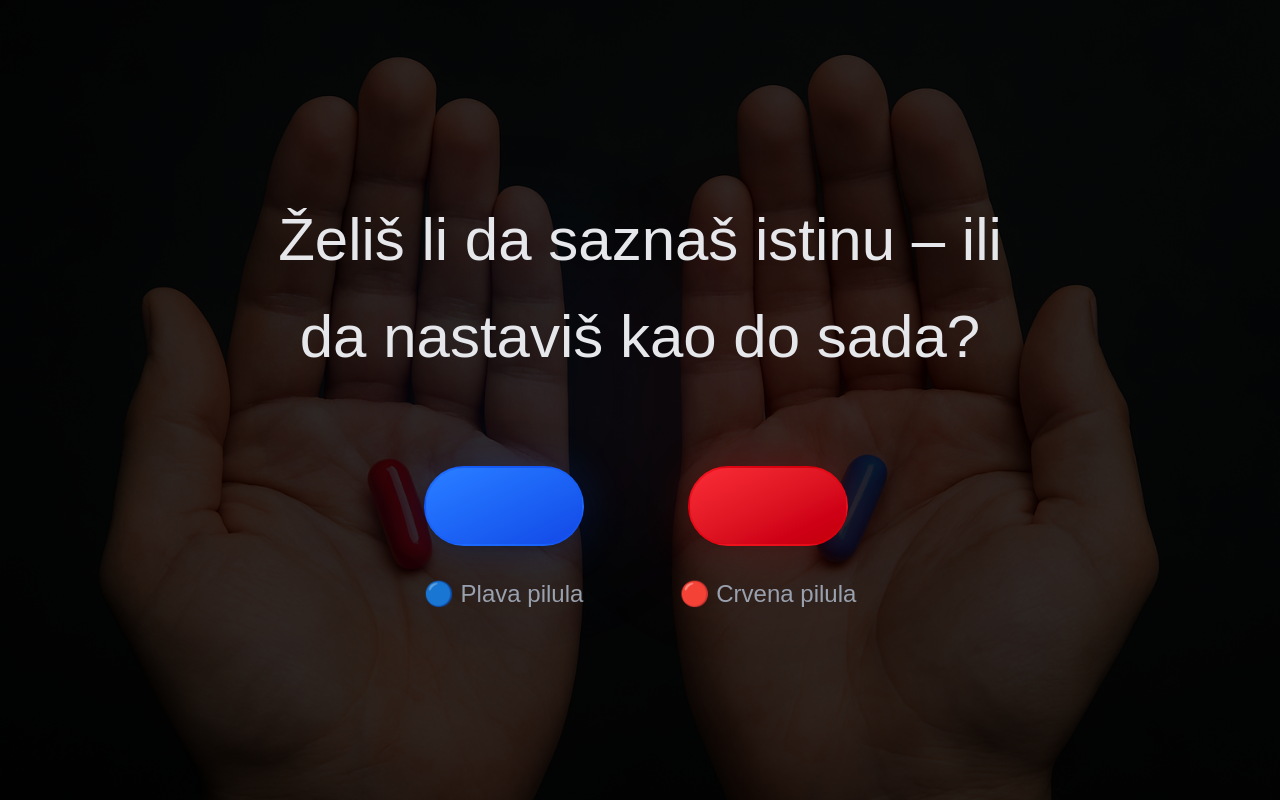
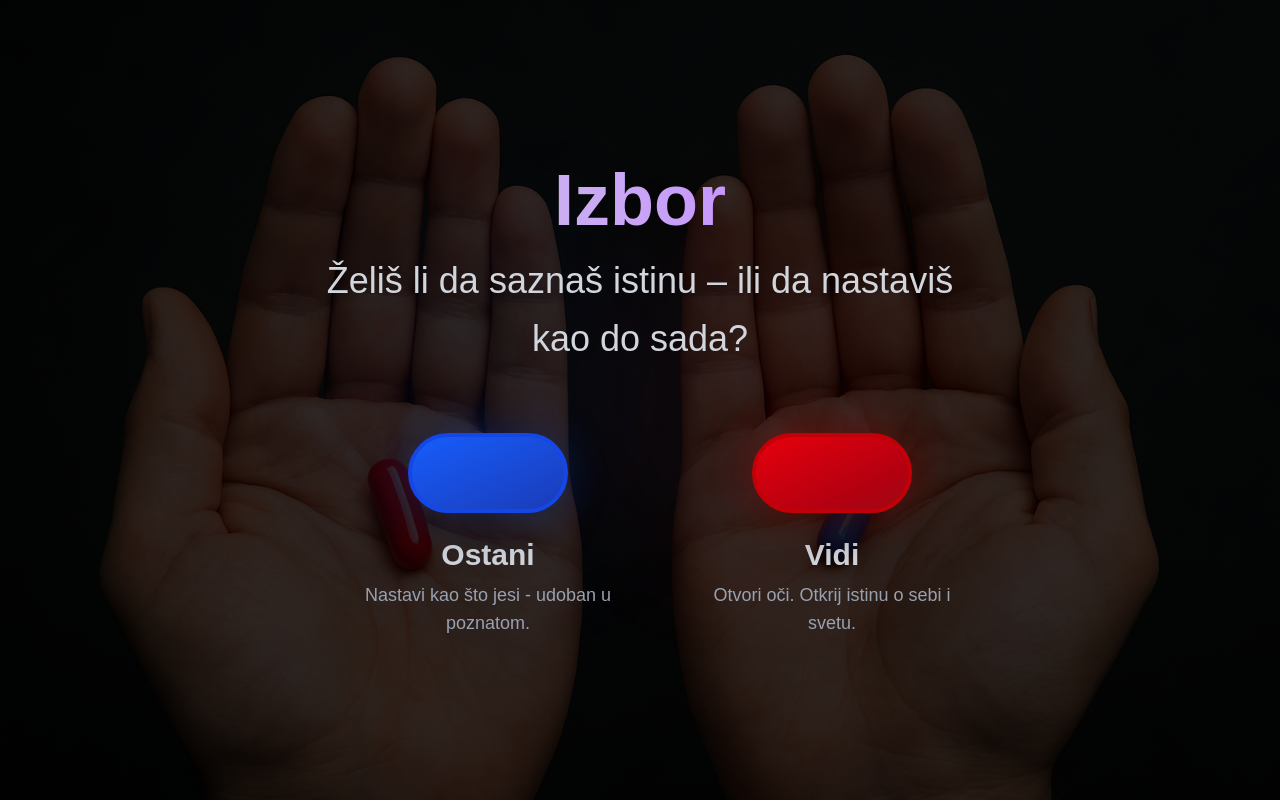
Before and after one commit to nikolabulatovic/novisajt, a Next.js app: page / in a window 1280 px wide. Built offline with nearby package versions, Linux system fonts and the light colour scheme.

Commit message:
update ChoiceStage to bring back some of the old elements

```diff
--- a/components/ChoiceStage.tsx
+++ b/components/ChoiceStage.tsx
@@ -40,59 +40,67 @@ export default function ChoiceStage({ onPillChoice }: ChoiceStageProps) {
         <div className='absolute bottom-1/4 right-1/4 w-96 h-96 bg-red-500/5 rounded-full blur-3xl animate-pulse delay-1000' />
       </div>
 
-      <div className='relative z-10 max-w-4xl mx-auto text-center space-y-16'>
-        {/* Centrirano pitanje - bez objašnjenja */}
-        <div className='space-y-8'>
-          <h1 className='text-4xl md:text-6xl font-light text-gray-200 leading-relaxed max-w-3xl mx-auto'>
+      <div className='relative z-10 max-w-4xl mx-auto text-center space-y-12 animate-fade-in'>
+        <div className='space-y-6'>
+          <h1 className='text-5xl md:text-7xl font-bold mb-4 bg-gradient-to-r from-gray-300 via-purple-400 to-gray-300 bg-clip-text text-transparent animate-gradient'>
+            Izbor
+          </h1>
+          <h2 className='text-2xl md:text-4xl text-gray-300 max-w-2xl mx-auto leading-relaxed'>
             Želiš li da saznaš istinu – ili da nastaviš kao do sada?
-          </h1>
+          </h2>
         </div>
 
         {/* Dva dugmeta - pilule */}
-        <div className='flex flex-row items-center justify-center gap-16 md:gap-24 mt-20'>
+        <div className='flex flex-row md:flex-row items-center justify-center gap-12 md:gap-16 mt-16'>
           {/* Plava pilula */}
-          <div className='flex flex-col items-center space-y-8'>
+          <div className='flex flex-col items-center space-y-6'>
             <button
               onClick={() => handlePillClick('blue')}
               disabled={isFadingOut}
-              className={`group relative flex flex-col items-center space-y-6 cursor-pointer transition-all duration-300 ${
-                isFadingOut && selectedPill !== 'blue'
-                  ? 'opacity-30'
-                  : 'hover:opacity-80'
+              className={`group relative flex flex-col items-center space-y-6 cursor-pointer ${
+                isFadingOut && selectedPill !== 'blue' ? 'opacity-30' : ''
               } ${isFadingOut ? 'pointer-events-none' : ''}`}>
-              <div className='relative w-32 h-16 md:w-40 md:h-20 transform transition-all duration-500 group-hover:scale-105'>
-                <div className='absolute inset-0 bg-blue-600 rounded-full blur-xl opacity-20 group-hover:opacity-30 transition-opacity' />
-                <div className='relative w-full h-full bg-gradient-to-br from-blue-500 to-blue-700 rounded-full flex items-center justify-center shadow-lg border-2 border-blue-600/50 group-hover:border-blue-500 transition-all'></div>
+              <div className='relative w-32 h-16 md:w-40 md:h-20 transform transition-all duration-500 group-hover:scale-110 group-hover:rotate-3'>
+                <div className='absolute inset-0 bg-blue-600 rounded-full blur-xl opacity-30 group-hover:opacity-50 transition-opacity' />
+                <div className='relative w-full h-full bg-gradient-to-br from-blue-600 to-blue-800 rounded-full flex items-center justify-center shadow-2xl border-4 border-blue-700 group-hover:border-blue-600 transition-all'></div>
               </div>
             </button>
-            <p className='text-xl md:text-2xl font-light text-gray-400'>
-              🔵 Plava pilula
-            </p>
+            <div className='text-center space-y-2'>
+              <p className='text-2xl md:text-3xl font-semibold text-gray-300'>
+                Ostani
+              </p>
+              <p className='text-md md:text-lg text-gray-400 max-w-xs'>
+                Nastavi kao što jesi - udoban u poznatom.
+              </p>
+            </div>
           </div>
 
           {/* Crvena pilula */}
-          <div className='flex flex-col items-center space-y-8'>
+          <div className='flex flex-col items-center space-y-6'>
             <button
               onClick={() => handlePillClick('red')}
               disabled={isFadingOut}
-              className={`group relative flex flex-col items-center space-y-6 cursor-pointer transition-all duration-300 ${
-                isFadingOut && selectedPill !== 'red'
-                  ? 'opacity-30'
-                  : 'hover:opacity-80'
+              className={`group relative flex flex-col items-center space-y-6 cursor-pointer ${
+                isFadingOut && selectedPill !== 'red' ? 'opacity-30' : ''
               } ${isFadingOut ? 'pointer-events-none' : ''}`}>
               <div
                 className={`relative w-32 h-16 md:w-40 md:h-20 transform transition-all duration-500 ${
                   selectedPill === 'red' && isFadingOut
-                    ? 'scale-110'
-                    : 'group-hover:scale-105'
+                    ? 'scale-110 -rotate-3'
+                    : 'group-hover:scale-110 group-hover:-rotate-3'
                 }`}>
-                <div className='absolute inset-0 bg-red-600 rounded-full blur-xl opacity-20 group-hover:opacity-30 transition-opacity' />
-                <div className='relative w-full h-full bg-gradient-to-br from-red-500 to-red-700 rounded-full flex items-center justify-center shadow-lg border-2 border-red-600/50 group-hover:border-red-500 transition-all'></div>
+                <div className='absolute inset-0 bg-red-600 rounded-full blur-xl opacity-30 group-hover:opacity-50 transition-opacity' />
+                <div className='relative w-full h-full bg-gradient-to-br from-red-600 to-red-800 rounded-full flex items-center justify-center shadow-2xl border-4 border-red-700 group-hover:border-red-600 transition-all'></div>
               </div>
             </button>
-            <p className='text-xl md:text-2xl font-light text-gray-400'>
-              🔴 Crvena pilula
-            </p>
+            <div className='text-center space-y-2'>
+              <p className='text-2xl md:text-3xl font-semibold text-gray-300'>
+                Vidi
+              </p>
+              <p className='text-md md:text-lg text-gray-400 max-w-xs w-60'>
+                Otvori oči. Otkrij istinu o sebi i svetu.
+              </p>
+            </div>
           </div>
         </div>
       </div>
```
